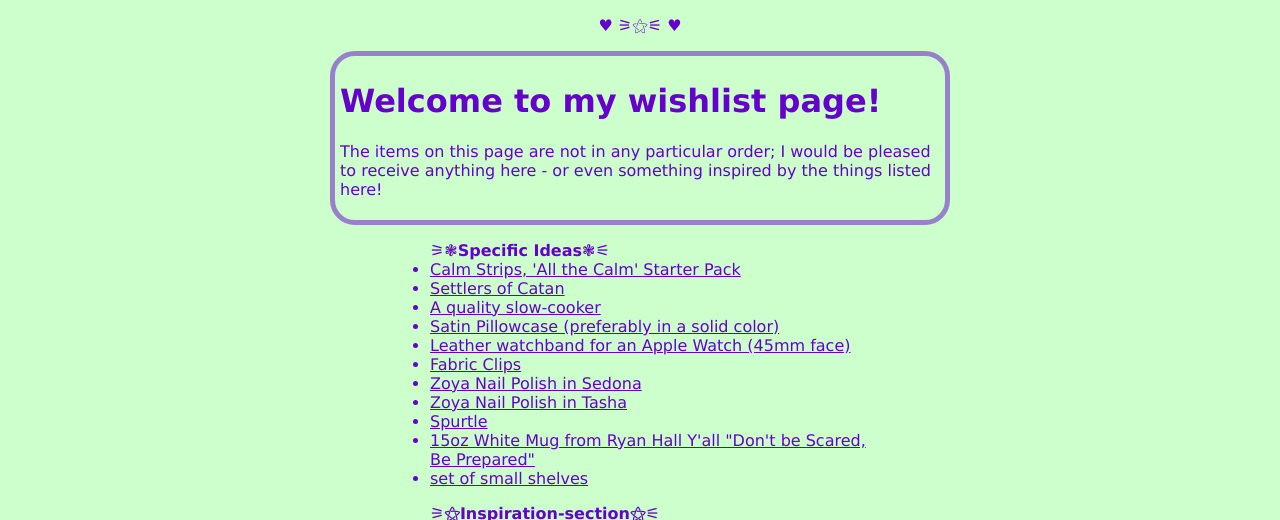
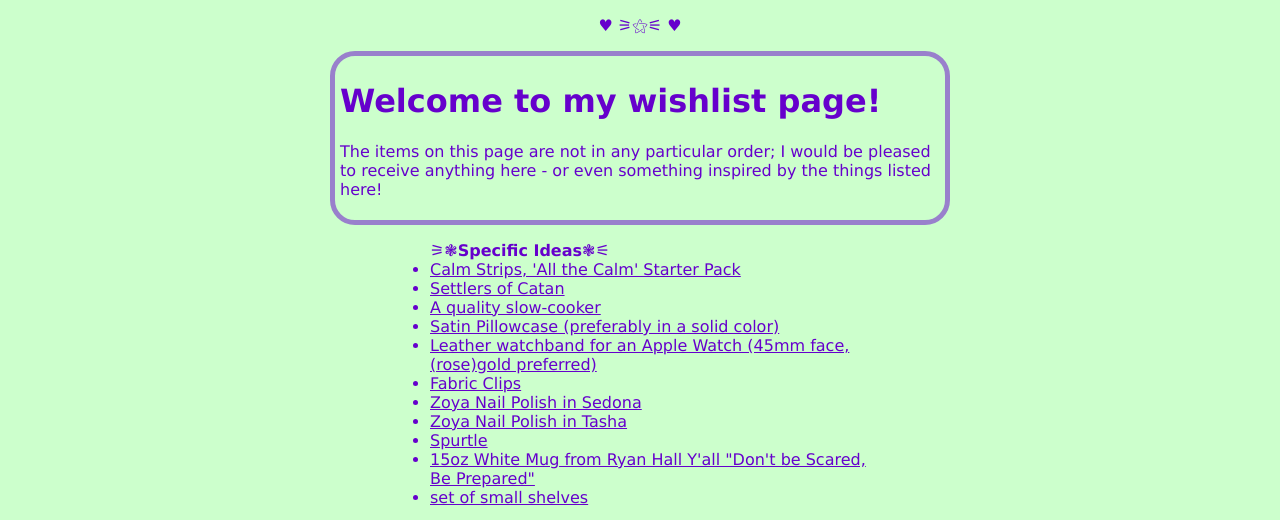
Before and after one commit to Tchailenova/Tchailenova.github.io, a plain HTML site: page wishlist.html in a window 1280 px wide. Shown: the top 520 px of the page. Drawn offline with Linux system fonts and the light colour scheme.

Commit message:
Update wishlist.html
added a forgotten attribute of the desired watchband

```diff
--- a/wishlist.html
+++ b/wishlist.html
@@ -30,7 +30,7 @@
     <li><a href="https://www.catan.com/catan" style="color: #6600CC;">Settlers of Catan</a></li>
     <li><a href="https://www.foodnetwork.com/how-to/packages/shopping/product-reviews/best-slow-cookers" style="color: #6600CC;">A quality slow-cooker</a></li>
     <li><a href="https://www.thehealthy.com/beauty/face-body-care/satin-pillowcase/" style="color: #6600CC;">Satin Pillowcase (preferably in a solid color)</a></li>
-    <li><a href="https://doublejsaddlery.com/collections/watch-bands/products/awb19a-natural-floral-tooled-rust-background-apple-watch-band?variant=39574025961560" style="color: #6600CC;">Leather watchband for an Apple Watch (45mm face)</a></li>
+    <li><a href="https://doublejsaddlery.com/collections/watch-bands/products/awb19a-natural-floral-tooled-rust-background-apple-watch-band?variant=39574025961560" style="color: #6600CC;">Leather watchband for an Apple Watch (45mm face, (rose)gold preferred)</a></li>
     <li><a href="https://www.joann.com/p/wonder-clips-50-pkg/11490935.html" style="color: #6600CC;">Fabric Clips</a></li>
     <li><a href="https://zoya.artofbeauty.com/content/item/Zoya-Nail-Polish-in-Sedona-ZP1021.html" style="color: #6600CC;">Zoya Nail Polish in Sedona</a></li>
     <li><a href="https://zoya.artofbeauty.com/content/item/Zoya-Nail-Polish-in-Tasha-ZP1054.html" style="color: #6600CC;">Zoya Nail Polish in Tasha</a></li>
```
